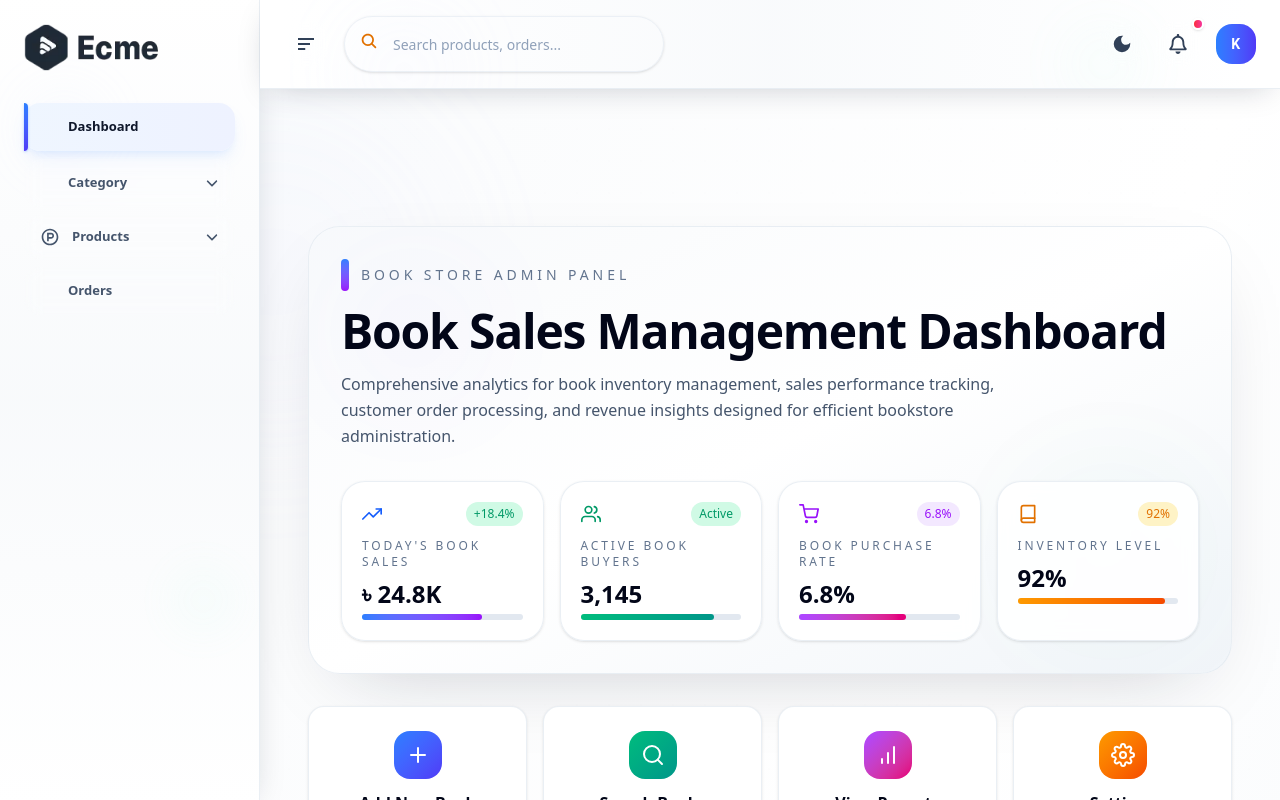
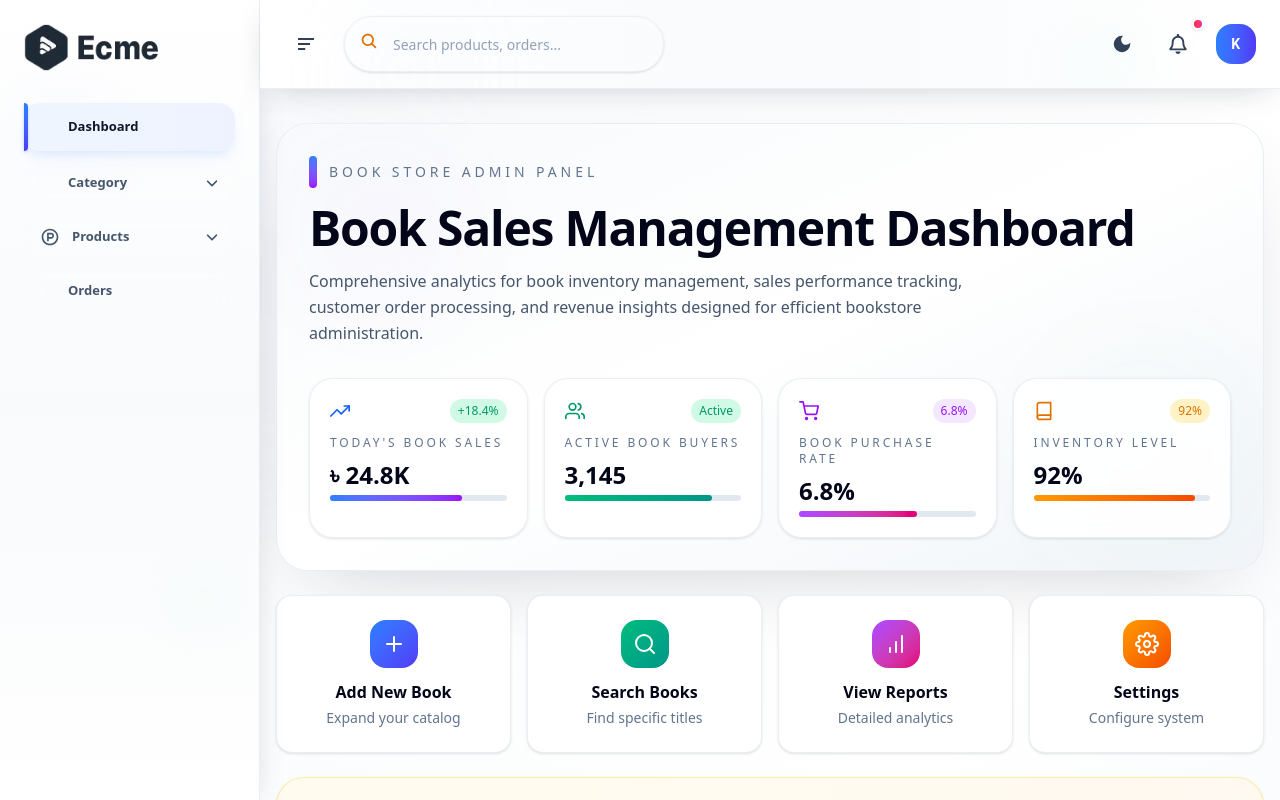
Before and after one commit to Mdkamrujjamanshimu/ecom-admin, a Next.js app: page / in a window 1280 px wide. Shown: the top 800 px of the page. Built offline with nearby package versions, Linux system fonts and the light colour scheme; some icons are missing.

Commit message:
updated design of sidebar & set proper spacing,gap

```diff
--- a/src/Components/Dashboard/index.jsx
+++ b/src/Components/Dashboard/index.jsx
@@ -20,7 +20,7 @@ import {
 
 export default function DashboardPage() {
   return (
-    <div className="p-4 sm:p-6 lg:p-8 min-h-screen space-y-8">
+    <div className="p-2 sm:p-4 lg:p-4 min-h-screen space-y-6">
       {/* Premium Hero Section */}
       <section className="relative overflow-hidden rounded-[32px] border border-slate-200/70 dark:border-slate-700/70 bg-gradient-to-br from-slate-50 via-white to-slate-100 dark:from-slate-950 dark:via-slate-900 dark:to-slate-950 shadow-[0_28px_80px_-40px_rgba(15,23,42,0.25)] dark:shadow-black/30 p-6 lg:p-8">
         {/* Background Pattern */}
--- a/src/Components/Header/index.jsx
+++ b/src/Components/Header/index.jsx
@@ -55,7 +55,7 @@ const Header = () => {
             : "left-0 w-full"
         }`}
       >
-      {/* left-[261px]  left-[171px]*/}
+      {/* left-[261px]  left-[251px]*/}
         {/* Premium Background Effects */}
         <div className="absolute inset-0 pointer-events-none">
           {/* Light Mode Effects */}
@@ -167,8 +167,8 @@ const Header = () => {
         </div>
       </header>
 
-      {/* Header spacer */}
-      <div style={{ height: headerHeight }}></div>
+      {/* Header spacer (reduced to half so content sits closer below the fixed header) */}
+      <div style={{ height: headerHeight * 0.2 }}></div>
     </>
   );
 };
--- a/src/Components/Sidebar/index.jsx
+++ b/src/Components/Sidebar/index.jsx
@@ -1,6 +1,5 @@
 // @ts-nocheck
 "use client";
-
 import React, { useState, useRef, useEffect } from "react";
 import Image from "next/image";
 import Link from "next/link";
@@ -73,7 +72,7 @@ const Sidebar = () => {
         layoutState.sidebarOpen
           ? layoutState.isDesktop
             ? "w-[260px]"
-            : "w-[170px]"
+            : "w-[250px]"
           : "w-0"
       }`}
     >
--- a/src/Components/ThemeWrapper.js
+++ b/src/Components/ThemeWrapper.js
@@ -74,7 +74,7 @@ const ThemeWrapper = ({ children }) => {
               layoutState.sidebarOpen
                 ? layoutState.isDesktop
                   ? "w-[260px]"
-                  : "w-[170px]"
+                  : "w-[250px]"
                 : "w-0"
             }`}
           >
@@ -93,7 +93,7 @@ const ThemeWrapper = ({ children }) => {
           >
             <Header />
 
-            <main className="p-4">{children}</main>
+            <main className="">{children}</main>
           </div>
         </div>
       </div>
--- a/src/app/category/list/page.jsx
+++ b/src/app/category/list/page.jsx
@@ -131,7 +131,7 @@ export default function CategoryListPage() {
   };
 
   return (
-    <div className="space-y-6 p-4 sm:p-6 lg:p-8">
+    <div className="space-y-6 p-2 sm:p-4 lg:p-4">
       <div className="rounded-[2rem] border border-slate-200/40 bg-gradient-to-r from-slate-100 via-slate-50 to-slate-100 p-6 shadow-xl shadow-slate-900/5 backdrop-blur-xl dark:border-white/10 dark:bg-gradient-to-r dark:from-slate-900 dark:via-slate-950 dark:to-slate-900 dark:shadow-2xl dark:shadow-slate-900/40">
         <div className="flex max-[1210px]:flex-col gap-6">
           <div className="max-w-2xl space-y-3">
--- a/src/app/layout.js
+++ b/src/app/layout.js
@@ -1,6 +1,9 @@
 import { Inter } from 'next/font/google';
 import { LayoutProvider } from "./context/LayoutContext";
 import { ThemeProvider } from "./context/ThemeContext";
+// Suppress TypeScript/Next.js warning for side-effect CSS import when no
+// type declarations are present.
+// @ts-ignore
 import "./globals.css";
 import ThemeWrapper from "@/Components/ThemeWrapper";
 
--- a/src/app/products/list/page.jsx
+++ b/src/app/products/list/page.jsx
@@ -126,7 +126,7 @@ const ProductListPage = () => {
     .toLocaleString();
 
   return (
-    <div className="space-y-6 p-4 sm:p-6 lg:p-8">
+    <div className="space-y-6 p-2 sm:p-4 lg:p-4">
       {/* Premium Header Section */}
       <div className="rounded-[2rem] border border-slate-200/40 bg-gradient-to-r from-slate-100 via-slate-50 to-slate-100 dark:bg-gradient-to-r dark:from-slate-900 dark:via-slate-950 dark:to-slate-900 p-6 shadow-xl shadow-slate-900/5 backdrop-blur-xl dark:border-white/10 dark:shadow-2xl dark:shadow-slate-900/40">
         <div className="flex flex-col gap-6 lg:flex-row lg:items-end lg:justify-between">
```
